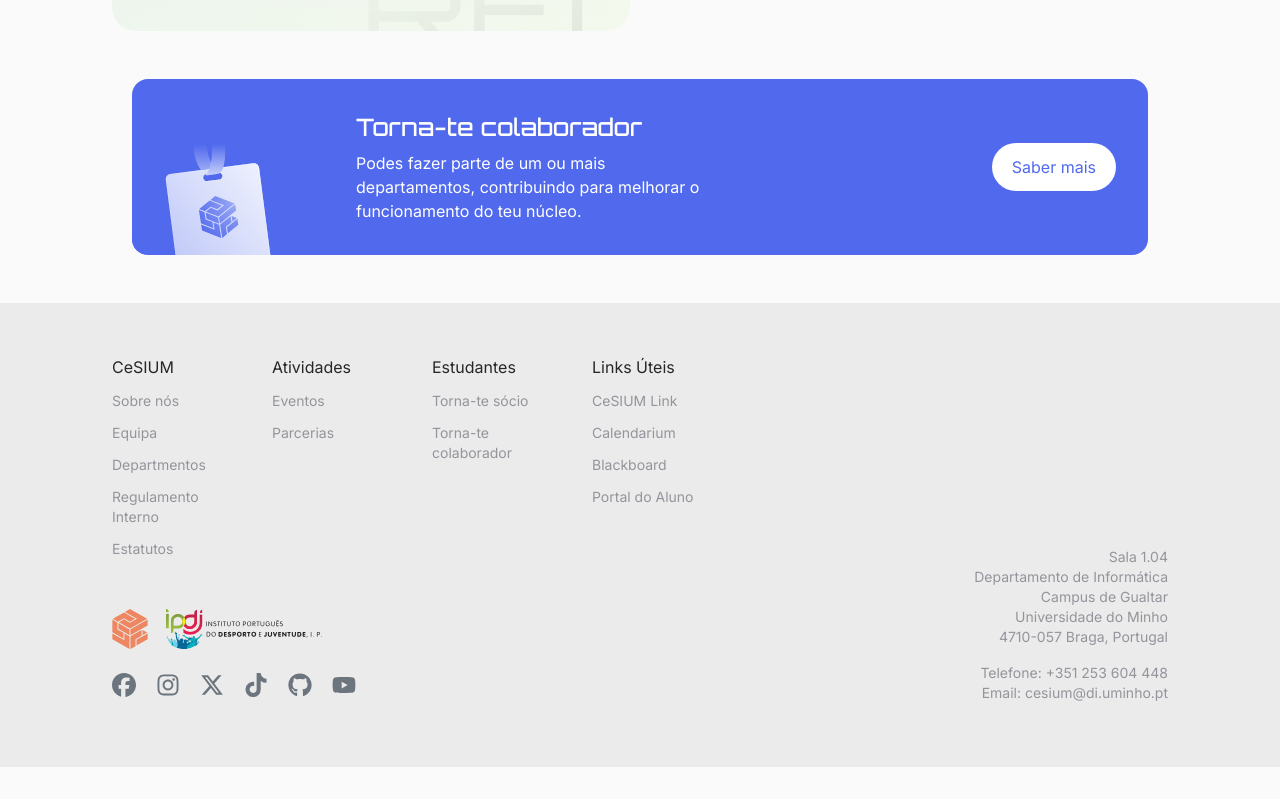
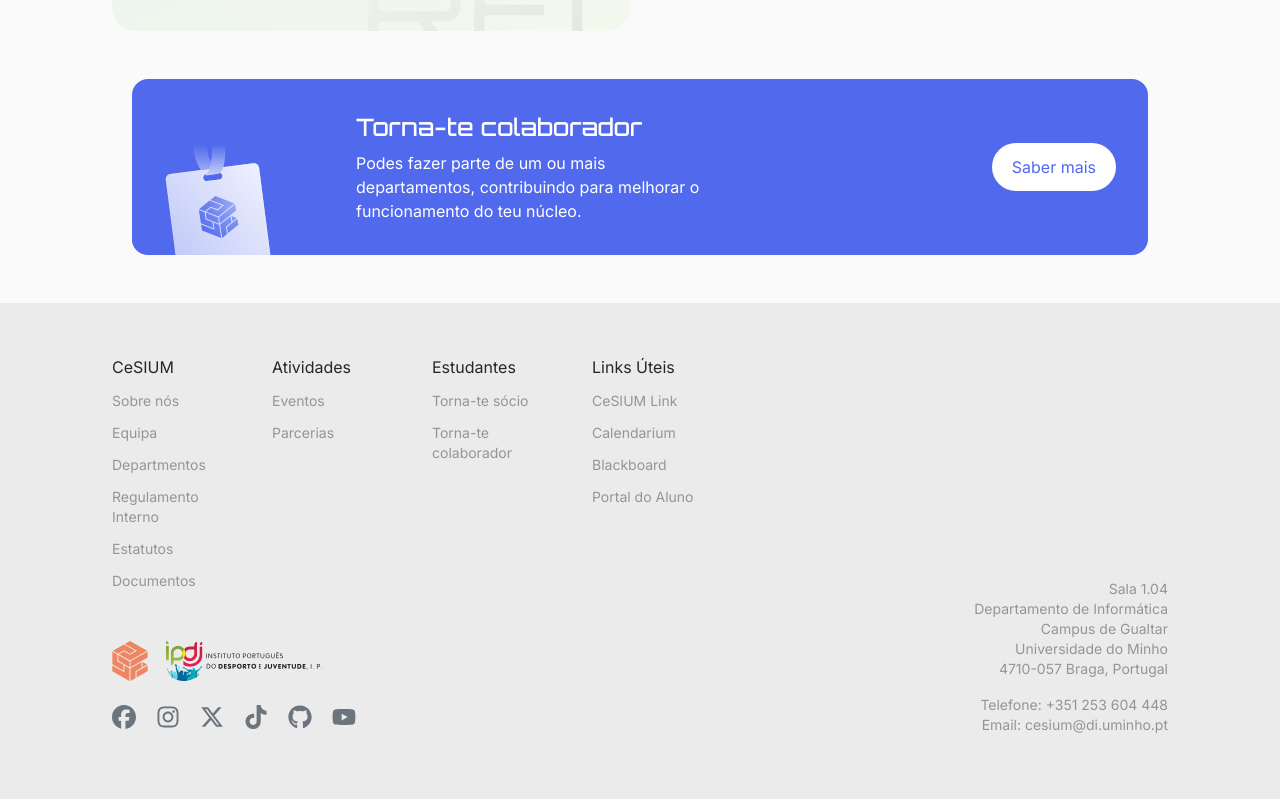
Before and after one commit to cesium/hydrogen, a Next.js app: page /about/departments in a window 1280 px wide. Shown: the part 1306-2105 px from the top of the page. Before the commit the page ends 2073 px from the top, so only its background shows below. Built offline with nearby package versions, Linux system fonts and the light colour scheme; no server answers.

Commit message:
feat:add link for documents page in footer

```diff
--- a/src/components/department-card.tsx
+++ b/src/components/department-card.tsx
@@ -29,7 +29,7 @@ const DepartmentCard = ({
   const members = useTeamDataUtils().getDepartmentByName(name)?.members ?? [];
 
   return (
-    <div className="relative grid w-full overflow-hidden rounded-2xl md:rounded-3xl">
+    <div className="wt-full relative grid overflow-hidden rounded-2xl md:rounded-3xl">
       {!hideShortName && (
         <div className="absolute bottom-0 right-0 hidden translate-x-10 translate-y-10 select-none bg-gradient-to-br from-black/0 to-black/10 bg-clip-text font-title text-9xl text-transparent md:block">
           {shortName.toUpperCase()}
--- a/src/internationalization/dictionaries/pt.json
+++ b/src/internationalization/dictionaries/pt.json
@@ -426,14 +426,16 @@
         "Equipa",
         "Departmentos",
         "Regulamento Interno",
-        "Estatutos"
+        "Estatutos",
+        "Documentos"
       ],
       "links": [
         "/about",
         "/team",
         "/departments",
         "https://assets.hydrogen.cesium.pt/documents/regulamento-interno.pdf",
-        "https://assets.hydrogen.cesium.pt/documents/estatutos.pdf"
+        "https://assets.hydrogen.cesium.pt/documents/estatutos.pdf",
+        "/documents"
       ]
     },
     {
```
